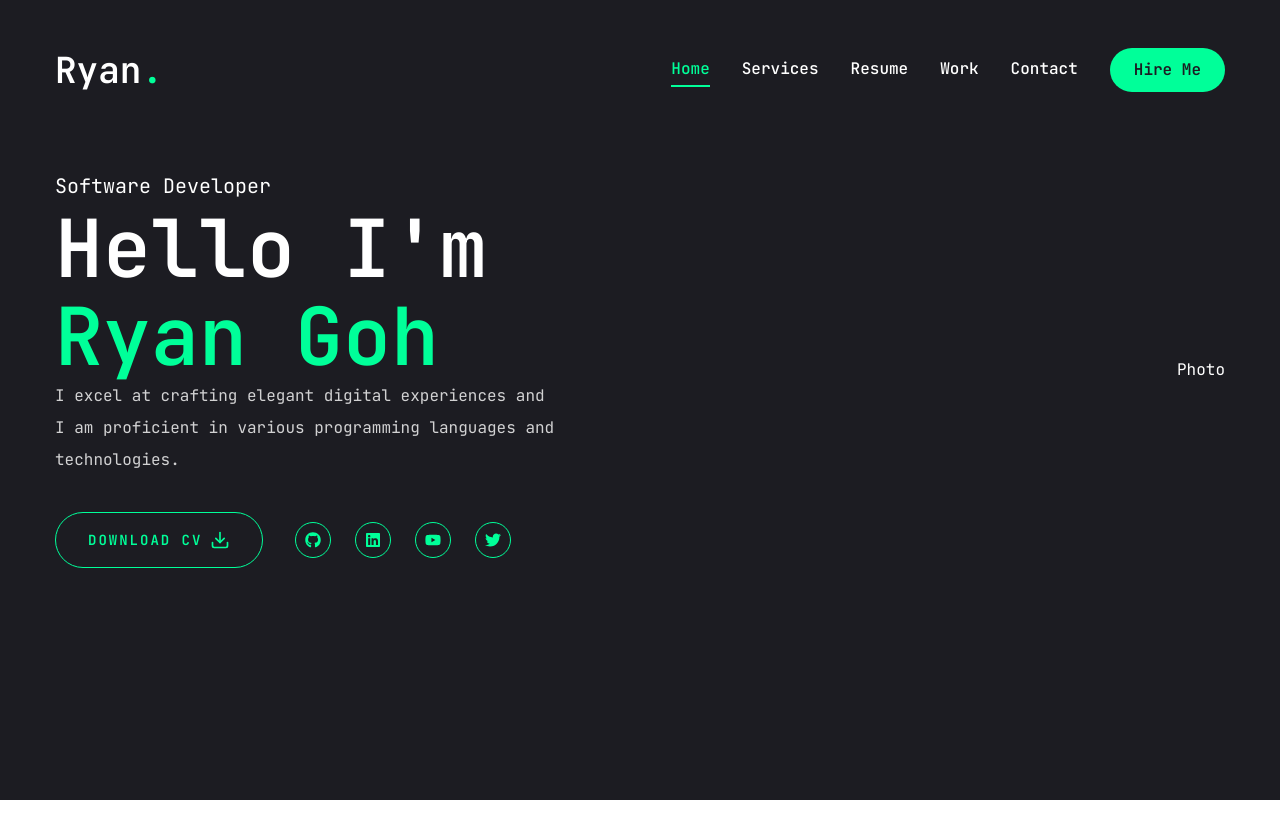
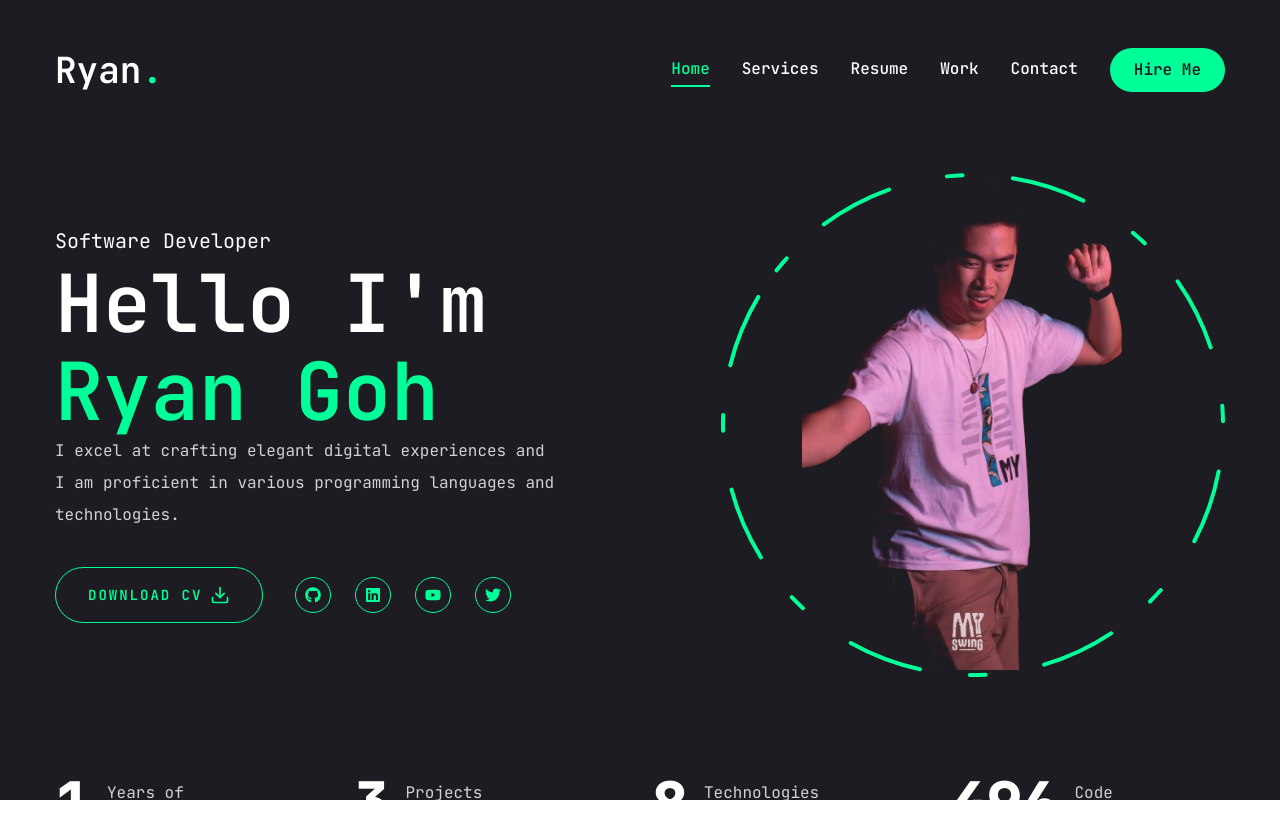
Before and after one commit to rygo2765/web-dev-portfolio, a Next.js app: page / in a window 1280 px wide. Shown: the top 838 px of the page. Before the commit the page ends 800 px from the top, so only its background shows below. Built offline with nearby package versions, Linux system fonts and the light colour scheme.

Commit message:
complete implementing homepage

```diff
--- a/app/page.tsx
+++ b/app/page.tsx
@@ -5,13 +5,15 @@
 //components
 import Social from "@/components/Social";
 import Photo from "@/components/Photo";
+import Stats from "@/components/Stats";
 
 const Home: React.FC = () => {
   return (
     <section className="h-full">
       <div className="container mx-auto h-full">
         <div className="flex flex-col xl:flex-row items-center justify-between xl:pt-8 xl:pb-24">
-          <div className="text-center xl:text-left">
+          {/* text */}
+          <div className="text-center xl:text-left order-2 xl:order-none">
             <span className="text-xl">Software Developer</span>
             <h1 className="h1">
               Hello I'm <br /> <span className="text-accent">Ryan Goh</span>
@@ -39,11 +41,13 @@
               </div>
             </div>
           </div>
-          <div>
-            <Photo/>
+          {/* photo */}
+          <div className="order-1 xl:order-none mb-8 xl:mb-0">
+            <Photo />
           </div>
         </div>
       </div>
+      <Stats/>
     </section>
   );
 };
--- a/components/Photo.tsx
+++ b/components/Photo.tsx
@@ -1,7 +1,67 @@
+"use client";
+
 import React from "react";
+import { motion } from "framer-motion";
+import Image from "next/image";
 
 const Photo: React.FC = () => {
-  return <div>Photo</div>;
+  return (
+    <div className="w-full h-full relative">
+      <motion.div
+        initial={{ opacity: 0 }}
+        animate={{
+          opacity: 1,
+          transition: { delay: 2, duration: 0.4, ease: "easeIn" },
+        }}
+      >
+        {/* image */}
+        <motion.div
+          initial={{ opacity: 0 }}
+          animate={{
+            opacity: 1,
+            transition: { delay: 2.4, duration: 0.4, ease: "easeInOut" },
+          }}
+          className="w-[298px] h-[298px] xl:w-[498px] xl:h-[498px] mix-blend-lighten absolute"
+        >
+          <Image
+            src="/assets/placeholder_pic.png"
+            priority
+            quality={100}
+            fill
+            alt=""
+            className="object-contain"
+          />
+        </motion.div>
+
+        <motion.svg
+          className="w-[300px] xl:w-[506px] h-[300px] xl:h-[506px]"
+          fill="transparent"
+          viewBox="0 0 506 506"
+          xmlns="http://www.w3.org/2000/svg"
+        >
+          <motion.circle
+            cx="254"
+            cy="253"
+            r="250"
+            stroke="#00ff99"
+            strokeWidth={4}
+            strokeLinecap="round"
+            strokeLinejoin="round"
+            initial={{ strokeDasharray: "24 10 0 0" }}
+            animate={{
+              strokeDasharray: ["15 120 25 25", "16 25 92 72", "4 250 22 22"],
+              rotate: [120, 360],
+            }}
+            transition={{
+              duration: 20,
+              repeat: Infinity,
+              repeatType: "reverse",
+            }}
+          />
+        </motion.svg>
+      </motion.div>
+    </div>
+  );
 };
 
 export default Photo;
--- /dev/null
+++ b/components/Stats.tsx
@@ -0,0 +1,65 @@
+"use client";
+
+import React from "react";
+import CountUp from "react-countup";
+
+interface StatItem {
+  num: number;
+  text: string;
+}
+
+const stats: StatItem[] = [
+  {
+    num: 1,
+    text: "Years of experience",
+  },
+  {
+    num: 3,
+    text: "Projects completed",
+  },
+  {
+    num: 8,
+    text: "Technologies mastered",
+  },
+  {
+    num: 500,
+    text: "Code commits",
+  },
+];
+
+const Stats: React.FC = () => {
+  return (
+    <section className="pt-4 pb-12 xl:pt-0 xl:pb-0">
+      <div className="container mx-auto">
+        <div className="flex flex-wrap gap-6 max-w-[80vw] mx-auto xl:max-w-none">
+          {stats.map((item, index) => {
+            return (
+              <div
+                key={index}
+                className="flex-1 flex gap-4 items-center justify-center xl:justify-start"
+              >
+                <CountUp
+                  end={item.num}
+                  duration={5}
+                  delay={2}
+                  className="text-4xl xl:text-6xl font-extrabold"
+                />
+
+                <p
+                  className={`${
+                    item.text.length < 15 ? "max-w-[100px]" : "max-w-[150px]"
+                  } leading-snug text-white/80`}
+                >
+                  {item.text}
+                </p>
+              </div>
+            );
+          })}
+        </div>
+      </div>
+      ;
+    </section>
+  );
+};
+
+export default Stats;
--- a/package.json
+++ b/package.json
@@ -21,6 +21,7 @@
     "lucide-react": "^0.424.0",
     "next": "14.2.5",
     "react": "^18",
+    "react-countup": "^6.5.3",
     "react-dom": "^18",
     "react-icons": "^5.3.0",
     "tailwind-merge": "^2.4.0",
```
Also changed, not shown: public/assets/placeholder_pic.png (added), 1 other file (tests, documents, lock files or other folders).
